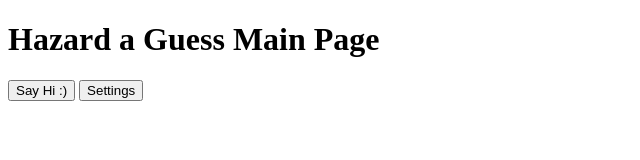
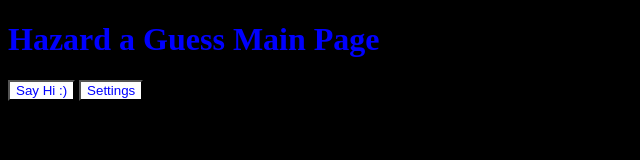
Before and after one commit to witseie-elen4010/2022-group-lab-005, a website: page index.html in a window 1280 px wide. Shown: the whole page, without its empty margins (0-640 px from the left). Drawn offline with Linux system fonts and the light colour scheme.

Commit message:
Add Main Page Dark Mode Visuals and Settings Redirect

```diff
--- a/index.html
+++ b/index.html
@@ -14,7 +14,49 @@
   <button type="button" id="settingsButton">Settings</button>
 
   <script>
+    //try using browserify
+    //var darkMode = sessionStorage.getItem("darkMode");
+    //var darkMode = window.index.darkMode;
+    //var darkMode = "true";
 
+
+    //colour scheme variables
+    var textColour = "black";
+    var backColour = "white";
+    var buttonColour = "grey";
+    darkMode = true;
+    //set current current scheme variables
+    if (darkMode) {
+      textColour = "blue";
+      backColour = "black";
+      buttonColour = "white";
+    }
+    else {
+        textColour = "black";
+        backColour = "white";
+        buttonColour = "grey";
+    }
+
+    const helloButton = document.getElementById('helloButton')
+    const settingsButton = document.getElementById('settingsButton')
+
+    //redirect to settings page when button is pressed
+    settingsButton.addEventListener('click', function () {
+      location.href = "http://127.0.0.1:3000/settings";//get using path variable
+    }, false)
+
+    //set colour scheme of this page
+    document.body.style.color = textColour;
+    document.body.style.backgroundColor = backColour;
+    helloButton.style.backgroundColor = buttonColour;
+    helloButton.style.color = textColour;
+    settingsButton.style.backgroundColor = buttonColour;
+    settingsButton.style.color = textColour;
+
+    //set current current scheme variables
+    sessionStorage.setItem("textColour", textColour);
+    sessionStorage.setItem("backColour", backColour);
+    sessionStorage.setItem("buttonColour", buttonColour);
 
   </script>
 </body>
```
